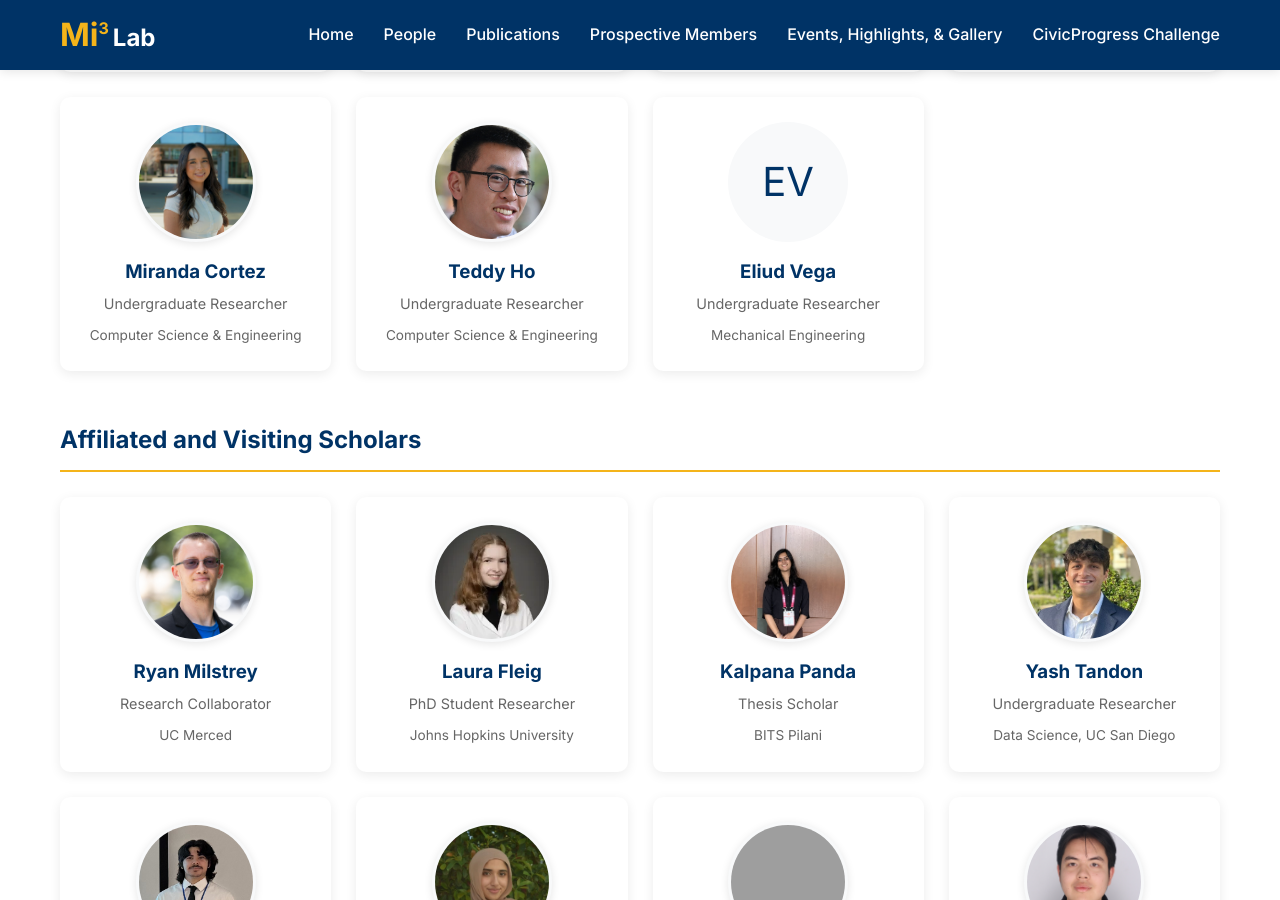
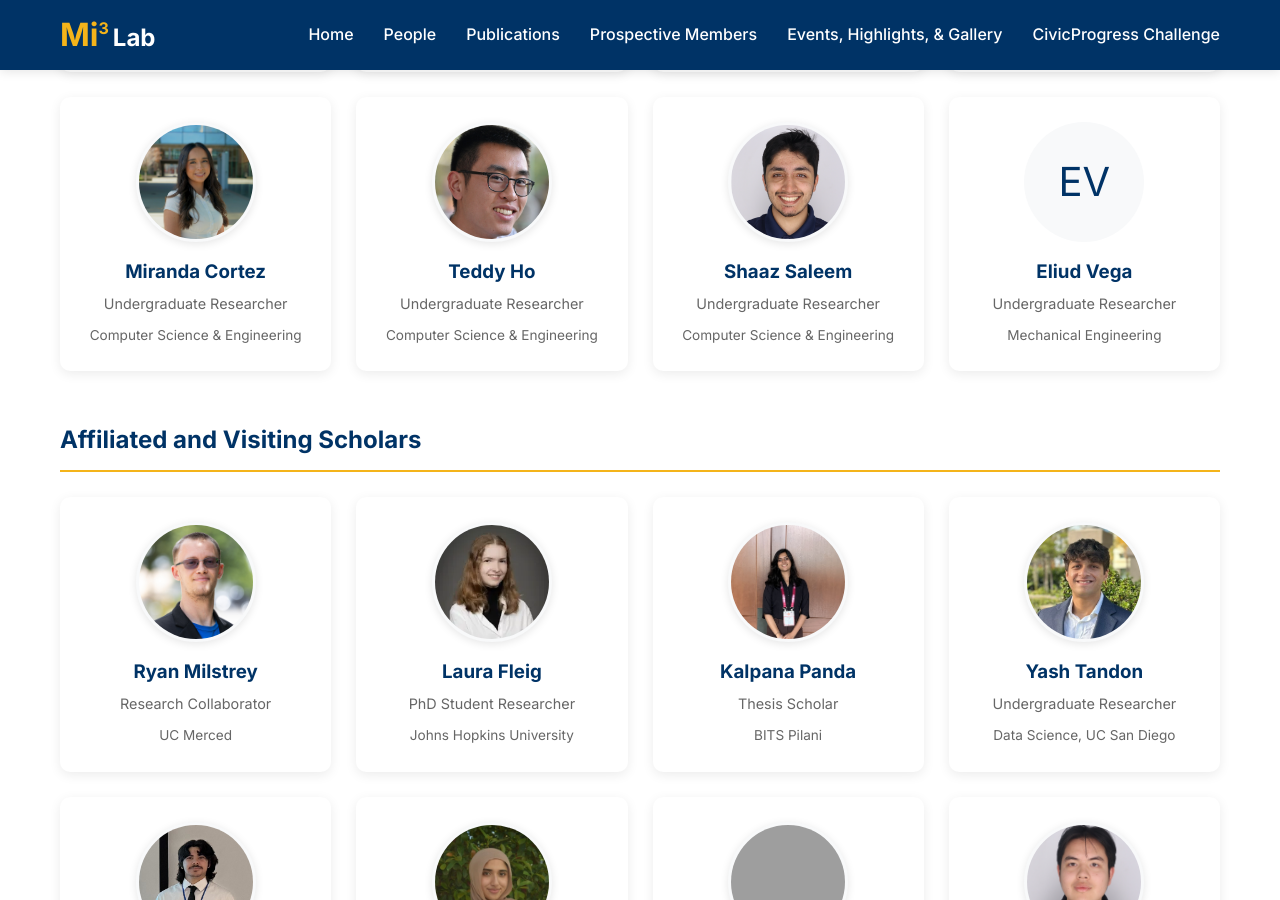
Before and after one commit to Mi3-Lab/mi3-lab.github.io, a Jekyll site: the page built from people.html, in a window 1280 px wide and 900 px high, scrolled down 1809 px. Built offline with Jekyll 4.4.1, drawn with Linux system fonts in a browser that asks for light colours; grey boxes are pictures that could not be loaded.

Commit message:
People page: add Shaaz Saleem to Undergraduate Students
Co-Authored-By: Claude Opus 4.7 <noreply@anthropic.com>

```diff
--- a/people.html
+++ b/people.html
@@ -124,6 +124,13 @@ title: People
       <div class="person-card">
         <img src="/assets/images/people/teddy.jpg" alt="Teddy Ho" class="person-avatar">
         <h3>Teddy Ho</h3>
+        <p class="role">Undergraduate Researcher</p>
+        <p class="affiliation">Computer Science & Engineering</p>
+      </div>
+
+      <div class="person-card">
+        <img src="/assets/images/people/shaaz_headshot.png" alt="Shaaz Saleem" class="person-avatar">
+        <h3>Shaaz Saleem</h3>
         <p class="role">Undergraduate Researcher</p>
         <p class="affiliation">Computer Science & Engineering</p>
       </div>
```
